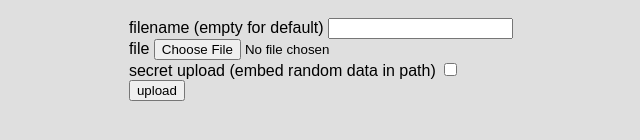
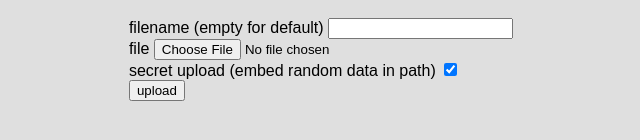
Before and after one commit to Noratrieb/upload.files.noratrieb.dev, a plain HTML site: page index.html in a window 1280 px wide. Shown: the part 388-528 px from the top of the page, 319-959 px from the left. Drawn offline with Linux system fonts and the light colour scheme.

Commit message:
change default

```diff
--- a/index.html
+++ b/index.html
@@ -59,7 +59,7 @@
         </div>
         <div>
           <label for="secret">secret upload (embed random data in path)</label>
-          <input type="checkbox" id="secret" name="secret" />
+          <input type="checkbox" checked id="secret" name="secret" />
         </div>
         <div>
           <button type="submit">upload</button>
```
